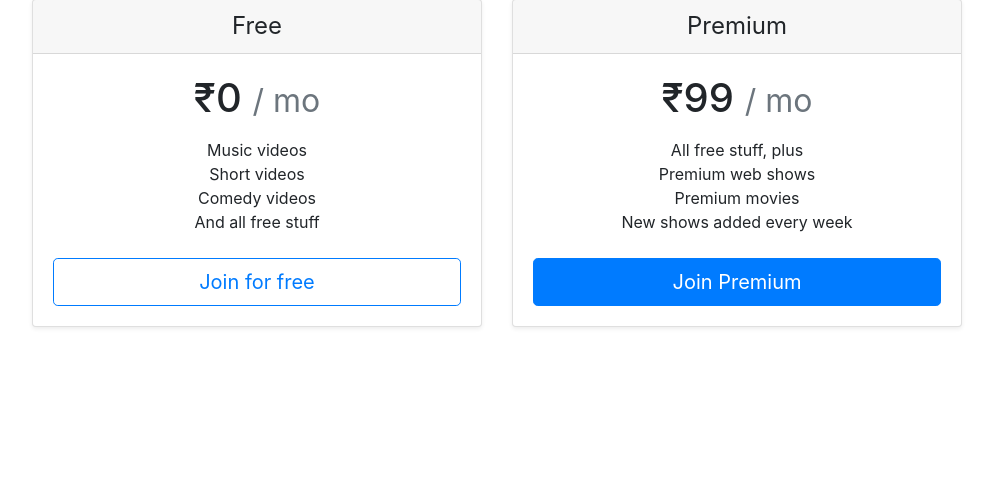
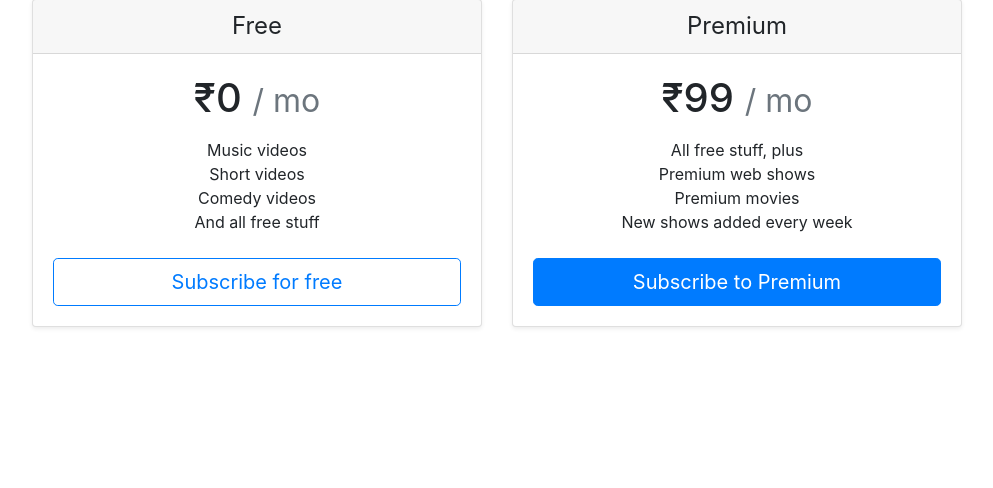
Before and after one commit to pSnehanshu/codeigniter-streaming-website, a CodeIgniter app: page /database/home/plans in a window 1280 px wide. Shown: the part 280-768 px from the top of the page, without its empty margins (143-1136 px from the left). Run offline with CodeIgniter, Linux system fonts and the light colour scheme; some libraries are stand-ins or nearby versions.

Commit message:
corrected few wordings

```diff
--- a/application/views/plans.php
+++ b/application/views/plans.php
@@ -46,9 +46,9 @@
                     <li>And all free stuff</li>
                 </ul>
                 <?php if (!$is_free_user) : ?>
-                    <button type="button" class="btn btn-lg btn-block btn-outline-primary" onclick="smsLogin()">Join for free</button>
+                    <button type="button" class="btn btn-lg btn-block btn-outline-primary" onclick="smsLogin()">Subscribe for free</button>
                 <?php else : ?>
-                    <button type="button" class="btn btn-lg btn-block btn-outline-primary" disabled>Already joined</button>
+                    <button type="button" class="btn btn-lg btn-block btn-outline-primary" disabled>Subscribed</button>
                 <?php endif; ?>
 
             </div>
@@ -66,9 +66,9 @@
                     <li>New shows added every week</li>
                 </ul>
                 <?php if (!$is_premium_user) : ?>
-                    <button type="button" class="btn btn-lg btn-block btn-primary" onclick="joinPremium()">Join Premium</button>
+                    <button type="button" class="btn btn-lg btn-block btn-primary" onclick="joinPremium()">Subscribe to Premium</button>
                 <?php else : ?>
-                    <button type="button" class="btn btn-lg btn-block btn-outline-primary" disabled>Already joined</button>
+                    <button type="button" class="btn btn-lg btn-block btn-outline-primary" disabled>Subscribed</button>
                 <?php endif; ?>
             </div>
         </div>
--- a/application/views/video_watch.php
+++ b/application/views/video_watch.php
@@ -7,7 +7,7 @@
                 <p class="lead">Subscribe to Eimiflix Premium to enjoy this content and more.</p>
                 <hr class="my-4">
                 <p>Subscribe now and you can cancel whenever you wish.</p>
-                <a class="btn btn-primary btn-lg" href="<?=site_url('home/plans#premium')?>" role="button">Subscripe to Eimiflix Premium</a>
+                <a class="btn btn-primary btn-lg" href="<?=site_url('home/plans#premium')?>" role="button">Subscribe to Eimiflix Premium</a>
             </div>
         <?php elseif (!$video->is_premium && !$current_user) : ?>
             <div class="jumbotron">
```
